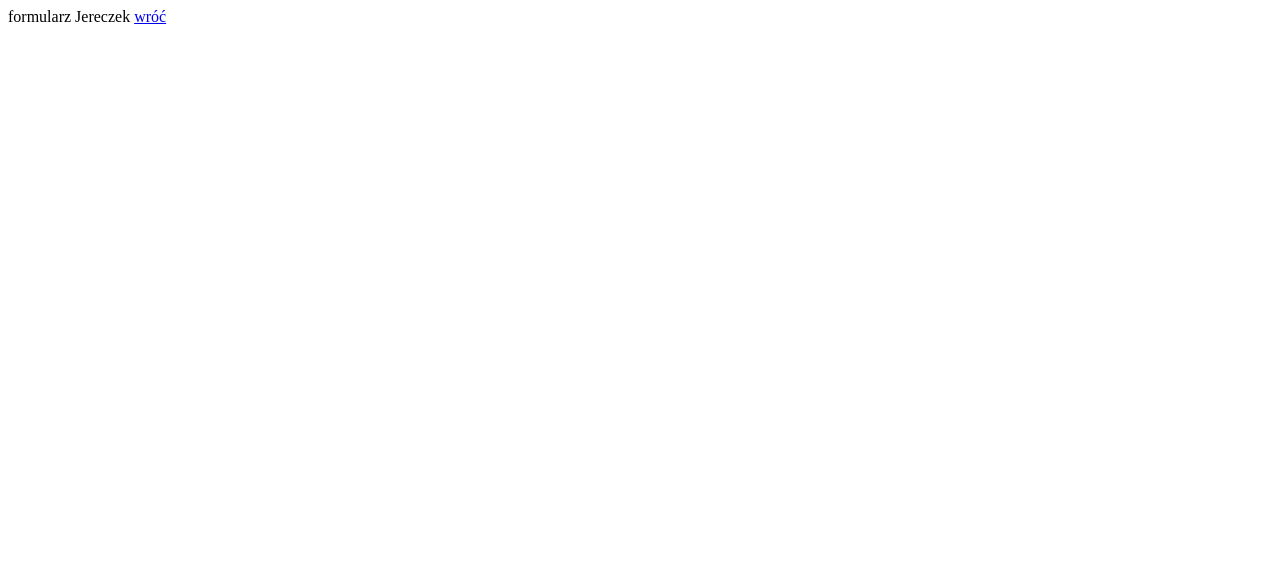
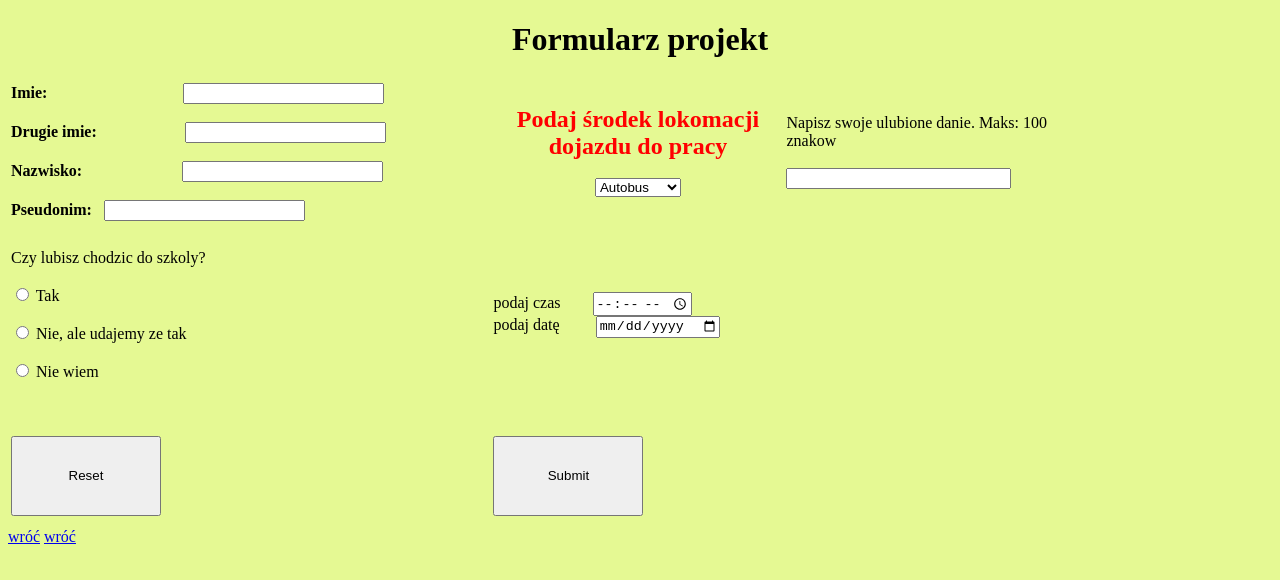
Before and after one commit to Kacperjer/Archiwa, a plain HTML site: page formularz_Jereczek.html in a window 1280 px wide. Drawn offline with Linux system fonts and the light colour scheme.

Commit message:
Update formularz_Jereczek.html

```diff
--- a/formularz_Jereczek.html
+++ b/formularz_Jereczek.html
@@ -3,9 +3,62 @@
 <html>
 <head>
 <meta charset="utf-8">
-<title> formularz </title>
+<title> Formularz Jereczek </title>
 </head>
-<body> formularz Jereczek
-<A HREF="zadaniahtml.html">wróć</A>
+<body bgcolor="#E5F993">
+<center><h1> Formularz projekt</h1></center>
+<form enctype="text/plain" action="mailto:mkryniew@wp.pl" subject="formularz_dane" method="Post">
+<TABLE>
+<TR height="100">
+<TD width="500">
+<b>Imie:</b> &nbsp &nbsp &nbsp &nbsp &nbsp &nbsp &nbsp &nbsp &nbsp &nbsp &nbsp
+&nbsp &nbsp &nbsp &nbsp &nbsp &nbsp<input name="imie" size="22">
+<br><br>
+<b>Drugie imie:</b>&nbsp &nbsp &nbsp &nbsp &nbsp &nbsp &nbsp
+&nbsp &nbsp &nbsp &nbsp <input name="drugie" size="22">
+<br><br>
+<b>Nazwisko: </b> &nbsp &nbsp &nbsp &nbsp &nbsp &nbsp &nbsp &nbsp &nbsp &nbsp &nbsp &nbsp <input name="nazwisko" size="22">
+<br><br>
+<b>Pseudonim:</b>&nbsp &nbsp<input name="login" size="22"><nobr> <br>
+</TD>
+<TD width="300" >
+<center><font size="5" color="red"><b>Podaj środek lokomacji dojazdu do pracy</b></font></center><br>
+<center> <select>
+<option value="autobus">Autobus</option>
+<option value="motocykl">Motocykl</option>
+<option value="samochod">Samochod</option>
+<option value="samolot">Samolot</option>
+<option value="rower">Rower</option>
+<option value="rolki">Rolki</option>
+</select> </center>
+</TD>
+<TD width="500">
+<nobr>Napisz swoje ulubione danie. Maks: 100<br>znakow</nobr>
+<br><br>
+<input name="inna" size="25" maxlength="100">
+</TD>
+</TR>
+<TR height="200">
+<TD><nobr>Czy lubisz chodzic do szkoly?</nobr>
+<br><br>
+<input type="radio" name="pyt3" value="nie"> Tak
+<br><br>
+<input type="radio" name="pyt3" value="nie ale"> Nie, ale udajemy ze tak
+<br><br>
+<input type="radio" name="pyt3" value="nie wiem"> Nie wiem <br> <br> </TD>
+<TD>podaj czas &nbsp &nbsp &nbsp &nbsp<input type="time"><br>
+podaj datę &nbsp &nbsp &nbsp&nbsp &nbsp<input type="date"> <br>
+<br> </TD>
+
+</TR>
+<TR height="100">
+
+<TD><nobr><input type="reset" value="Reset" style="height:80px; width:150px"> </TD>
+<TD> <input type="submit" value"=Wyślij formularz" style="height:80px; width:150px"> </TD>
+</TR>
+</TABLE>
+</form>
+  <A HREF="zadaniahtml.html">wróć</A>
 </body>
 </html>
+<A HREF="zadaniahtml.html">wróć</A>
```
